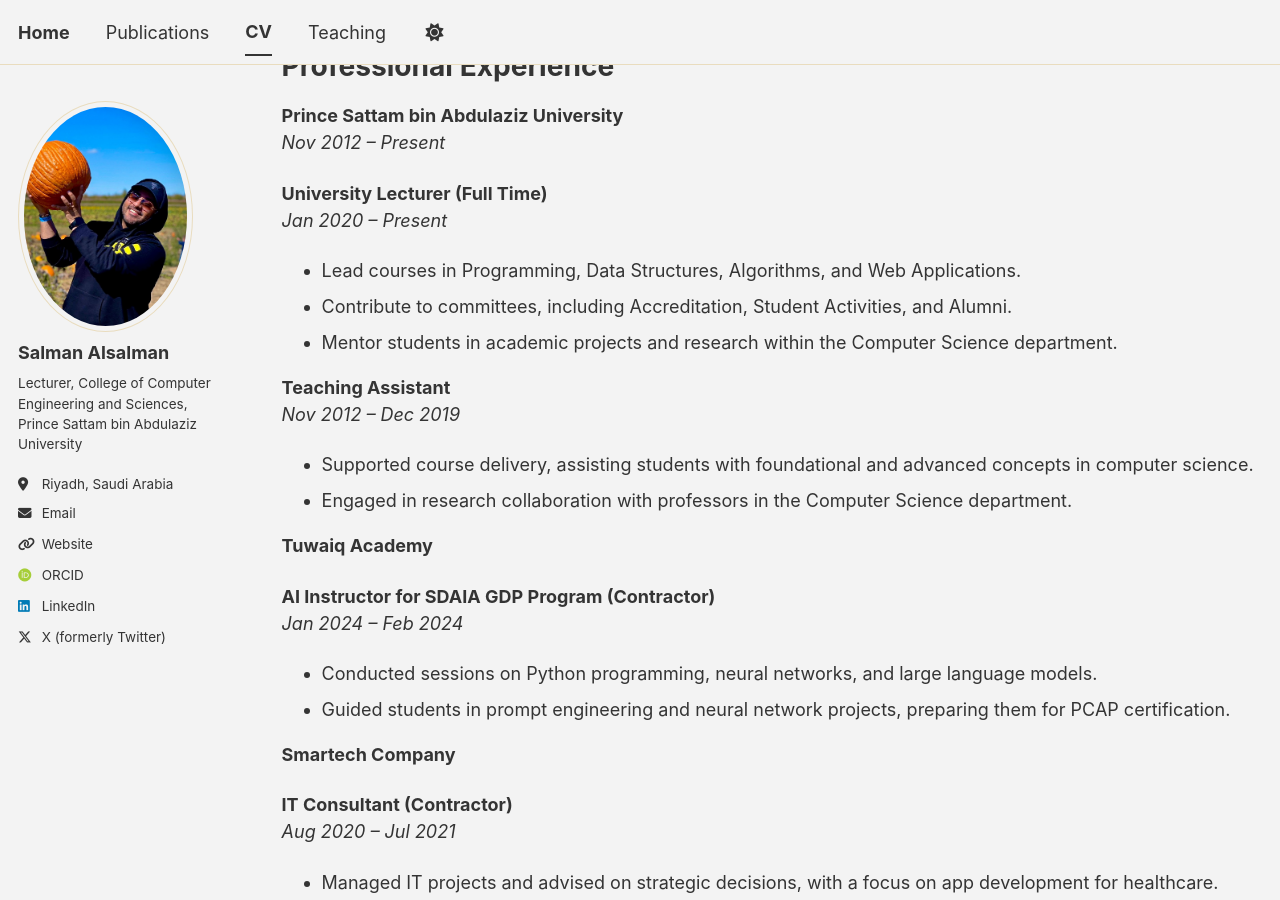
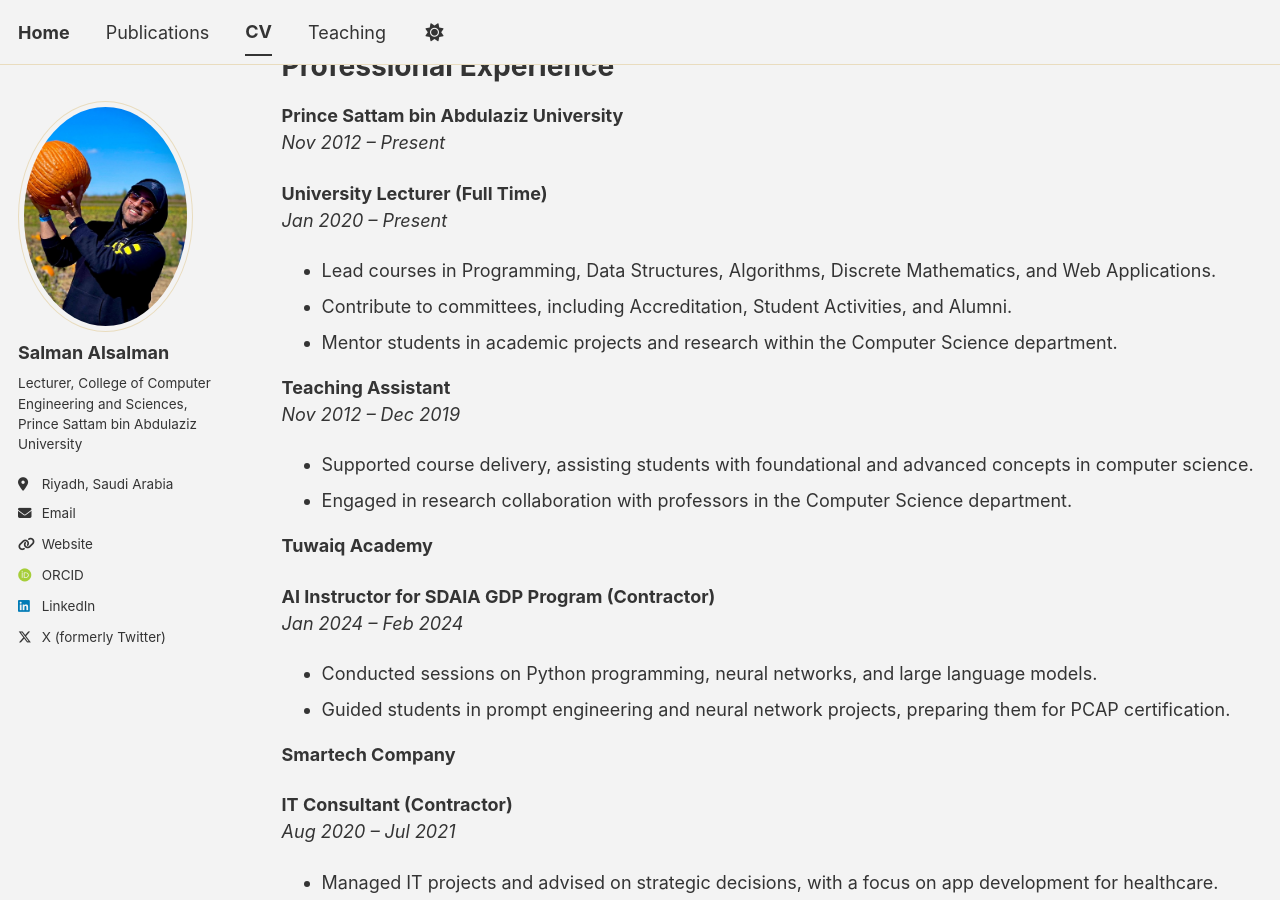
Before and after one commit to x1xSAS/x1xSAS.github.io, a Jekyll site: the page built from _pages/cv.md, in a window 1280 px wide and 900 px high, scrolled down 458 px. Built offline with Jekyll 4.4.1, drawn with Linux system fonts in a browser that asks for light colours; some web fonts are replaced; a script bundle is joined from its source files by our own code; library files that are not in the unit come from our copies.

Commit message:
Update cv.md

```diff
--- a/_pages/cv.md
+++ b/_pages/cv.md
@@ -30,7 +30,7 @@ Professional Experience
 **University Lecturer (Full Time)**
 *Jan 2020 – Present*
 
-* Lead courses in Programming, Data Structures, Algorithms, and Web Applications.
+* Lead courses in Programming, Data Structures, Algorithms, Discrete Mathematics, and Web Applications.
 * Contribute to committees, including Accreditation, Student Activities, and Alumni.
 * Mentor students in academic projects and research within the Computer Science department.
 
```
